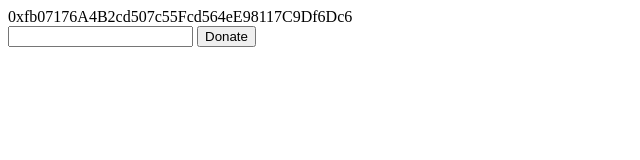
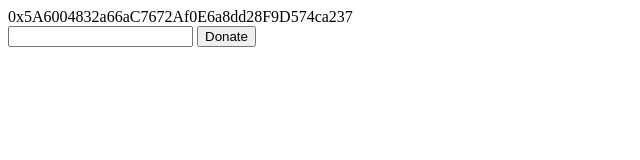
Before and after one commit to fahdaguenouz/piscine-blockchain, a website: page donation.html in a window 1280 px wide. Shown: the full height of the page, 0-640 px from the left. Drawn offline with Linux system fonts and the light colour scheme; no server answers.

Commit message:
donation

```diff
--- a/donation.html
+++ b/donation.html
@@ -1,8 +1,10 @@
 <!DOCTYPE html>
 <html>
+
 <head>
     <title>Donation</title>
 </head>
+
 <body>
     <div id="address"></div>
     <div id="balance"></div>
@@ -10,17 +12,17 @@
     <input type="number" id="amount" step="any" />
     <button id="donate">Donate</button>
 
-    <script
-      src="./ethers-5.7.umd.min.js"
-      type="application/javascript"
-    ></script>
+    <script src="./ethers-5.7.umd.min.js" type="application/javascript"></script>
 
     <script type="module">
         const provider = new ethers.providers.JsonRpcProvider(
             "http://localhost:8545"
         );
 
-      const wallet = ethers.Wallet.createRandom().connect(provider);
+        const wallet = new ethers.Wallet(
+            "0xb5cf8eeb846dd6fc718275edabb84ee15a9ec1b909ab6b93db8776fcd6046c61",
+            provider
+        );
 
         async function updateBalance() {
             const balance = await provider.getBalance(wallet.address);
@@ -60,4 +62,5 @@
         init();
     </script>
 </body>
+
 </html>
```
Lines whose indentation alone changed are shown as unchanged.
